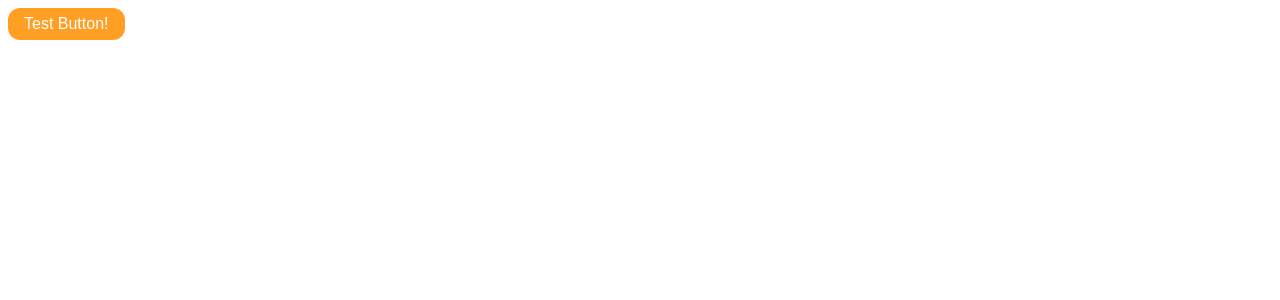
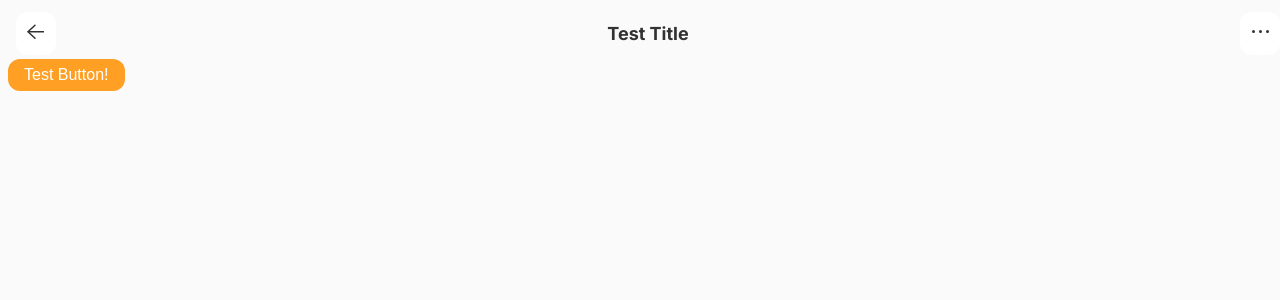
Before and after one commit to jesusaugusto0x2/beer-ecommerce, a Next.js app: page / in a window 1280 px wide. Shown: the top 300 px of the page. Built offline with nearby package versions, Linux system fonts and the light colour scheme.

Commit message:
feat: add navbar cmponent and change small details on layout

```diff
--- /dev/null
+++ b/src/app/layout.module.scss
@@ -0,0 +1,3 @@
+.Layout {
+  background-color: #fafafa;
+}
--- a/src/app/layout.tsx
+++ b/src/app/layout.tsx
@@ -1,11 +1,13 @@
 import type { Metadata } from "next";
 import { Inter } from "next/font/google";
+import styles from "./layout.module.scss";
+import cx from "classnames";
 
 const inter = Inter({ subsets: ["latin"] });
 
 export const metadata: Metadata = {
-  title: "Create Next App",
-  description: "Generated by create next app",
+  title: "Beer e-commerce",
+  description: "The best loquor e-commerce you can find around!",
 };
 
 export default function RootLayout({
@@ -15,7 +17,7 @@ export default function RootLayout({
 }>) {
   return (
     <html lang="en">
-      <body className={inter.className}>{children}</body>
+      <body className={cx(inter.className, styles.Layout)}>{children}</body>
     </html>
   );
 }
--- a/src/app/page.tsx
+++ b/src/app/page.tsx
@@ -2,8 +2,9 @@
 
 import { fetcher } from "@/api";
 import { Product } from "@/models/product";
+import { Button, NavBar } from "@/components";
+import { DotsIcon, LeftArrowIcon } from "@/assets";
 import useSWR from "swr";
-import { Button } from "@/components";
 
 export default function Products() {
   const { error, isLoading } = useSWR<Product[]>("/api/products", fetcher);
@@ -18,6 +19,11 @@ export default function Products() {
 
   return (
     <main>
+      <NavBar
+        leftItem={<Button variant="default" icon={<LeftArrowIcon />} />}
+        rightItem={<Button variant="default" icon={<DotsIcon />} />}
+        title="Test Title"
+      />
       <Button text="Test Button!" />
     </main>
   );
--- /dev/null
+++ b/src/assets/icons/dots.tsx
@@ -0,0 +1,13 @@
+export const DotsIcon = () => (
+  <svg
+    width="24"
+    height="24"
+    viewBox="0 0 24 24"
+    fill="none"
+    xmlns="http://www.w3.org/2000/svg"
+  >
+    <circle cx="5.5" cy="11.5" r="1.5" fill="#323232" />
+    <circle cx="12.5" cy="11.5" r="1.5" fill="#323232" />
+    <circle cx="19.5" cy="11.5" r="1.5" fill="#323232" />
+  </svg>
+);
--- /dev/null
+++ b/src/assets/icons/left-arrow.tsx
@@ -0,0 +1,17 @@
+export const LeftArrowIcon = () => (
+  <svg
+    width="24"
+    height="24"
+    viewBox="0 0 24 24"
+    fill="none"
+    xmlns="http://www.w3.org/2000/svg"
+  >
+    <rect x="5" y="11" width="15" height="1.5" fill="#323232" />
+    <path
+      d="M11 5.20001L4 11.7L11 18.2"
+      stroke="#323232"
+      strokeWidth="1.5"
+      strokeLinecap="round"
+    />
+  </svg>
+);
--- /dev/null
+++ b/src/assets/index.ts
@@ -0,0 +1,2 @@
+export * from "./icons/left-arrow";
+export * from "./icons/dots";
--- a/src/components/index.ts
+++ b/src/components/index.ts
@@ -1 +1,2 @@
 export * from "./button";
+export * from "./navbar";
--- /dev/null
+++ b/src/components/navbar/index.module.scss
@@ -0,0 +1,20 @@
+@import "@/styles/variables.scss";
+
+.NavBar {
+  display: flex;
+  justify-content: space-between;
+  align-items: center;
+  padding: 4px 8px;
+  width: 100%;
+
+  button {
+    padding: 8px;
+  }
+
+  h1 {
+    color: $dark-color;
+    font-size: $fs-nav-title;
+    font-weight: $fw-bold;
+    margin: 0;
+  }
+}
--- /dev/null
+++ b/src/components/navbar/index.tsx
@@ -0,0 +1,16 @@
+import { FC, ReactNode } from "react";
+import styles from "./index.module.scss";
+
+type Props = {
+  title?: string;
+  leftItem: ReactNode;
+  rightItem: ReactNode;
+};
+
+export const NavBar: FC<Props> = ({ title, leftItem, rightItem }) => (
+  <nav className={styles.NavBar}>
+    {leftItem}
+    {title && <h1>{title}</h1>}
+    {rightItem}
+  </nav>
+);
--- a/src/styles/variables.scss
+++ b/src/styles/variables.scss
@@ -1,8 +1,13 @@
 // colors
 $primary-color: #ff9f24;
+$dark-color: #323232;
 
 // font weights
 $fw-medium: 500;
+$fw-bold: 700;
 
 // font sizes
+$fs-small: 14px;
 $fs-medium: 16px;
+$fs-xlarge: 24px;
+$fs-nav-title: 18px;
```
